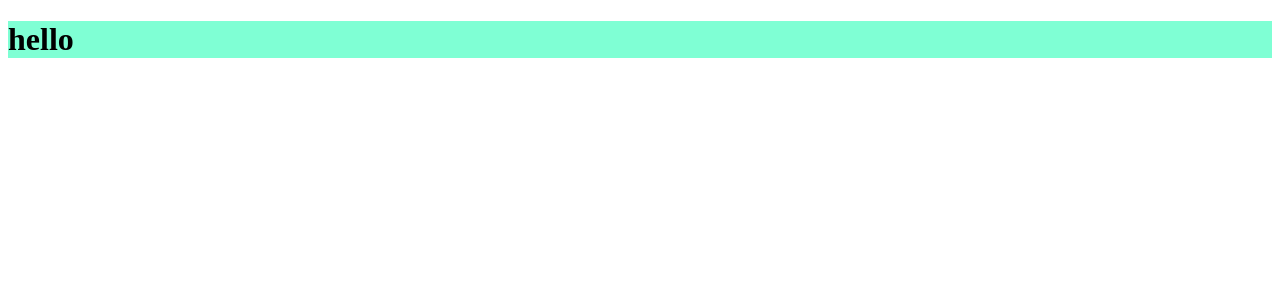
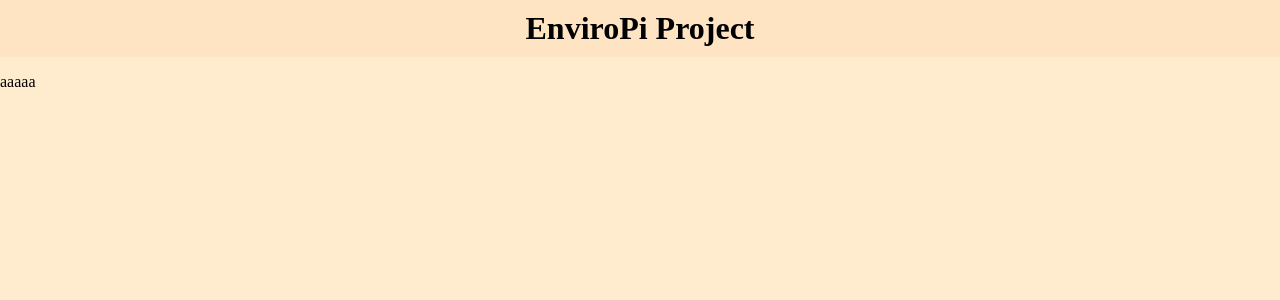
Before and after one commit to zzzpscl/EnviroPi, a Flask app: page / in a window 1280 px wide. Shown: the top 300 px of the page. Run offline with Flask 3, Linux system fonts and the light colour scheme.

Commit message:
feat(): started

```diff
--- a/src/TP3/static/style.css
+++ b/src/TP3/static/style.css
@@ -1,3 +1,19 @@
-h1 {
-    background: aquamarine;
+body {
+    margin: 0;
+    background: blanchedalmond;
 }
+
+.header {
+    background: bisque;
+    color: black;
+    text-align: center;
+    padding: 10px;
+}
+
+.header h1 {
+    margin: 0;
+}
+
+.content {
+
+}
--- a/src/TP3/templates/index.html
+++ b/src/TP3/templates/index.html
@@ -7,6 +7,11 @@
     <link rel="icon" href="../static/favicon.ico">
 </head>
 <body>
-<h1>hello</h1>
+<div class="header">
+    <h1>EnviroPi Project</h1>
+</div>
+<div class="content">
+    <p>aaaaa</p>
+</div>
 </body>
 </html>
```
Also changed, not shown: src/TP3/docu.md (+7 -0 lines).
